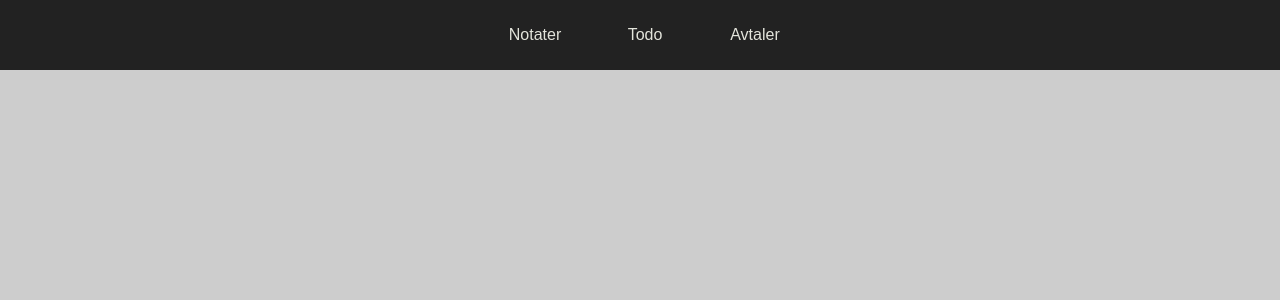
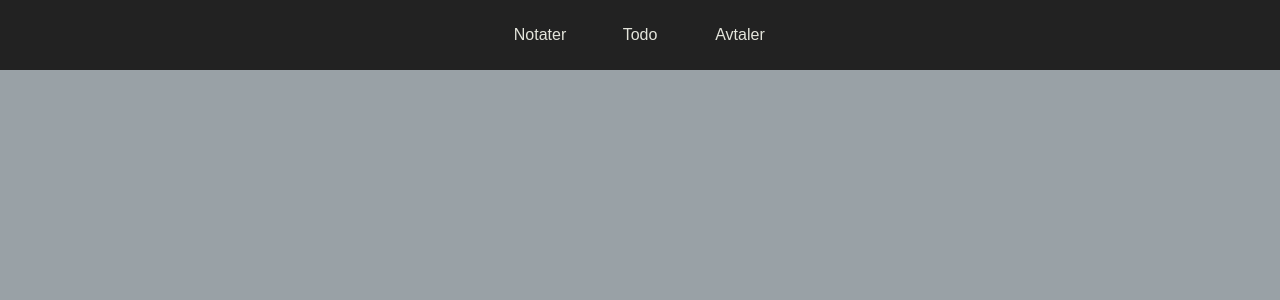
Before and after one commit to Chr1stian/it2810-webutvikling-h17-prosjekt-3-group-37, a React (Create React App) app in the folder myapp/: page / in a window 1280 px wide. Shown: the top 300 px of the page. Built offline with nearby package versions, Linux system fonts and the light colour scheme.

Commit message:
Fixed hover colors on !active tabs

```diff
--- a/myapp/src/containers/Navbar.js
+++ b/myapp/src/containers/Navbar.js
@@ -13,26 +13,23 @@ class Navbar extends Component {
     this.openTodo = this.openTodo.bind(this);
   }
   openAppointments(){
-    document.getElementById('avtale').style.backgroundColor = "#CDCDCD";
+    document.getElementById('avtale').style.backgroundColor = "#99A1A6";
     document.getElementById('avtale').style.color = "#222";
 
-    document.getElementById('todo').style.backgroundColor = "#222";
-    document.getElementById('todo').style.color = "#CDCDCD";
+    document.getElementById('todo').style = "";
 
-    document.getElementById('notes').style.backgroundColor = "#222";
-    document.getElementById('notes').style.color = "#CDCDCD";
+    document.getElementById('notes').style = "";
 
     ReactDOM.render(<Appointments />, document.getElementById('app-area'));
   }
   openTodo(){
-    document.getElementById('avtale').style.backgroundColor = "#222";
-    document.getElementById('avtale').style.color = "#CDCDCD";
-
-    document.getElementById('todo').style.backgroundColor = "#CDCDCD";
+    document.getElementById('todo').style.backgroundColor = "#99A1A6";
     document.getElementById('todo').style.color = "#222";
 
-    document.getElementById('notes').style.backgroundColor = "#222";
-    document.getElementById('notes').style.color = "#CDCDCD";
+
+    document.getElementById('avtale').style = "";
+
+    document.getElementById('notes').style = "";
 
     ReactDOM.render(<TodoList />, document.getElementById('app-area'));
   }
--- a/myapp/src/style/App.css
+++ b/myapp/src/style/App.css
@@ -1,7 +1,7 @@
 html, body{
   margin: 0;
   padding: 0;
-  background-color: #CDCDCD;
+  background-color: #99A1A6;
 }
 
 .App {
@@ -27,23 +27,17 @@ html, body{
   padding: 0;
 }
 
-.active {
-  background-color: #CDCDCD;
-  color: #222;
-}
-
 .App-navbar li {
   display: flex;
   align-items: center;
   justify-content: center;
-  margin-left: 10px;
   cursor: pointer;
   color: #E3E4DB;
   width: 100px;
+
 }
 
 .App-navbar li:hover {
-  margin-left: 10px;
   cursor: pointer;
   background-color: #CDCDCD;
   color: #222;
```
